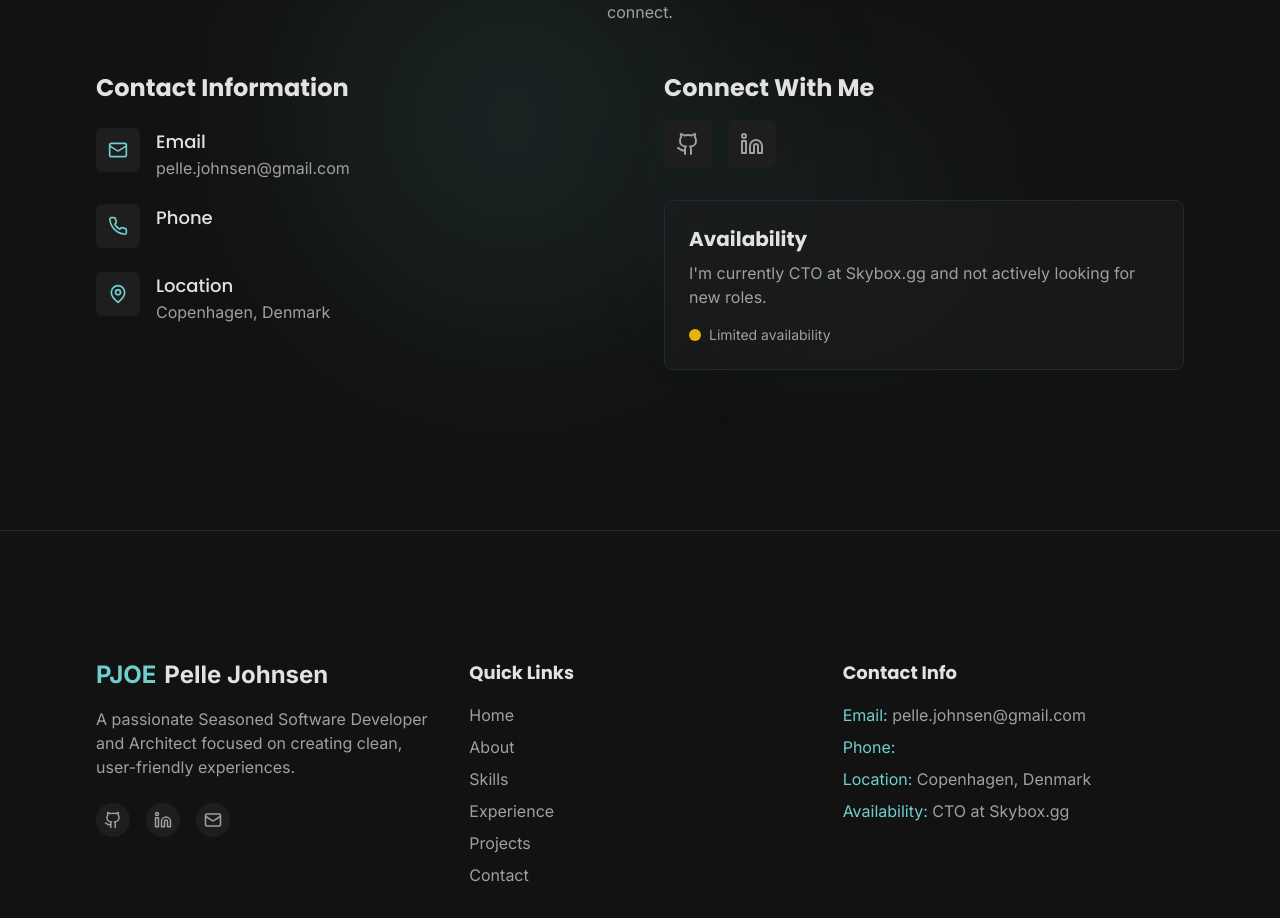
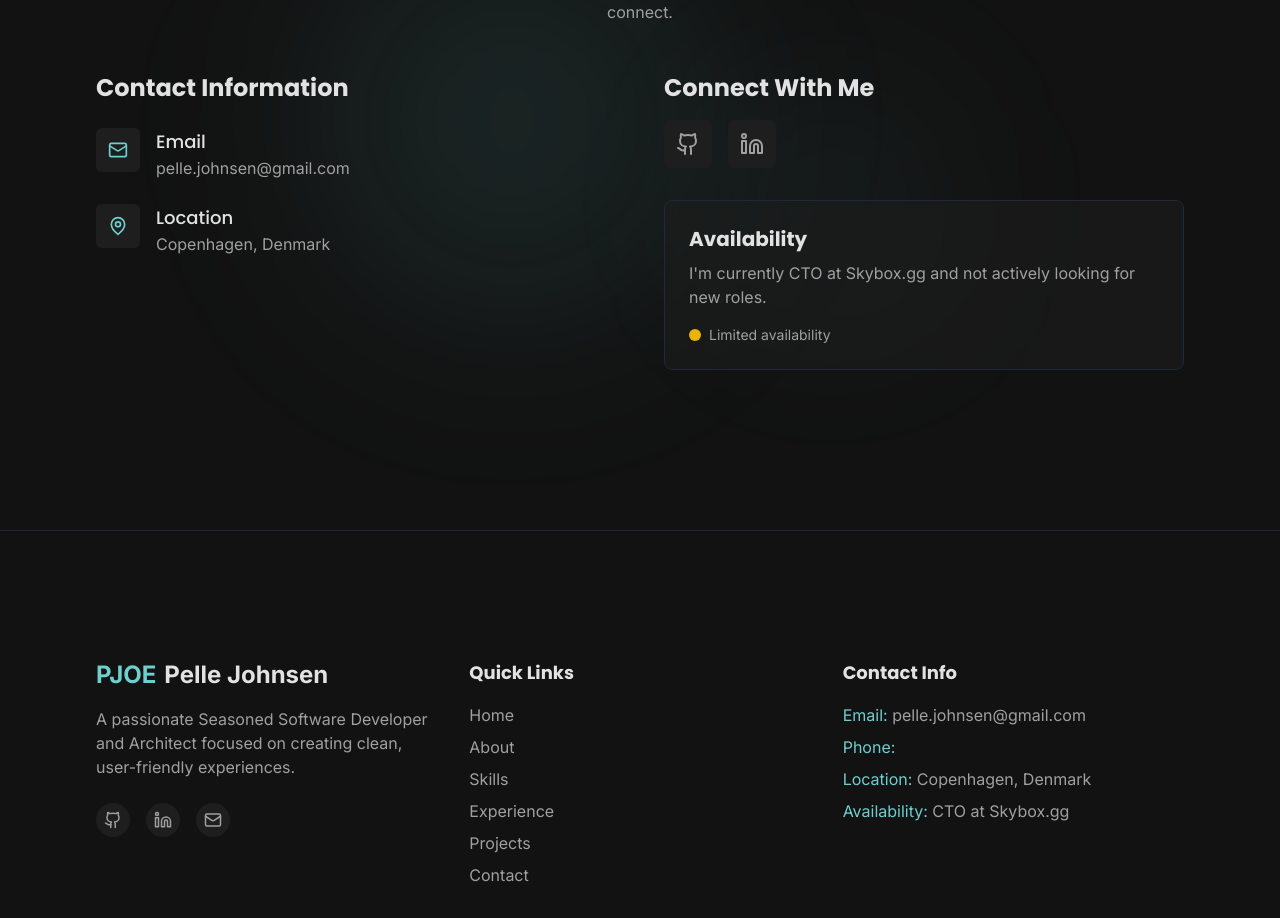
Before and after one commit to pjoe/pjoe.github.io, a React (Vite) app: page / in a window 1280 px wide. Shown: the part 11082-12000 px from the top of the page. Built offline with nearby package versions, Linux system fonts and the light colour scheme.

Commit message:
fix: only show phone if available

```diff
--- a/src/components/Contact.tsx
+++ b/src/components/Contact.tsx
@@ -1,4 +1,3 @@
-import { useState } from 'react';
 import { motion } from 'framer-motion';
 import { Mail, MapPin, Phone, Send, Github, Linkedin, ExternalLink } from 'lucide-react';
 import resumeData from '../data/resumeData';
@@ -52,6 +51,7 @@ const Contact = () => {
                 </div>
               </div>
 
+              {resumeData.contact.phone && (
               <div className="flex items-start gap-4">
                 <div className="bg-background-light p-3 rounded-md">
                   <Phone size={20} className="text-accent-primary" />
@@ -66,6 +66,7 @@ const Contact = () => {
                   </a>
                 </div>
               </div>
+              )}
 
               <div className="flex items-start gap-4">
                 <div className="bg-background-light p-3 rounded-md">
```
